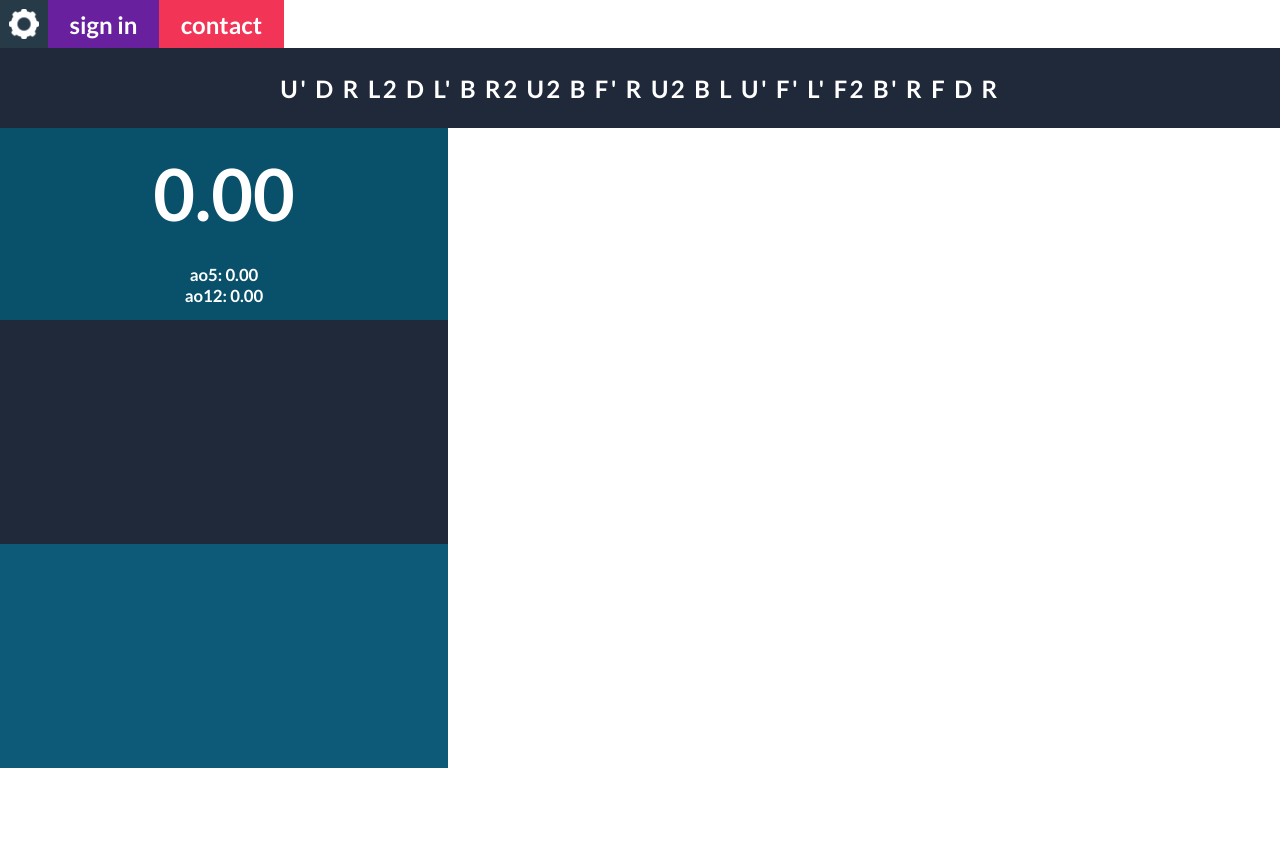
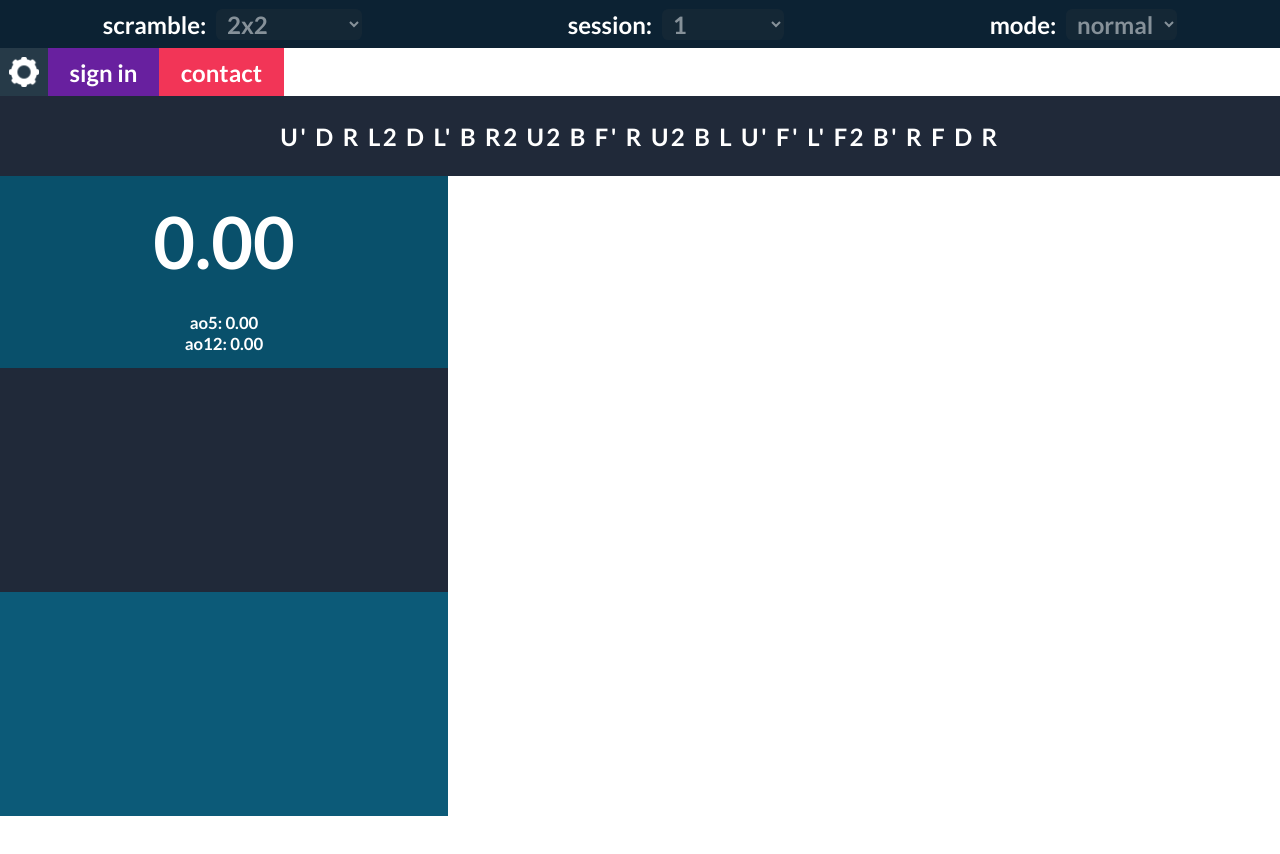
Before and after one commit to pawelkaczoruk/pk-timer, a Vue app: page / in a window 1280 px wide. Shown: the top 854 px of the page. Built offline with nearby package versions, Linux system fonts and the light colour scheme.

Commit message:
create SelectPanel component and add basic styles

```diff
--- a/src/App.vue
+++ b/src/App.vue
@@ -1,5 +1,6 @@
 <template>
   <div id="app">
+    <SelectPanel />
     <MenuBar />
     <Scramble />
     <Display />
@@ -16,6 +17,7 @@ import Cube from './components/Cube'
 import Display from './components/Display'
 import Graph from './components/Graph'
 import Extra from './components/Extra'
+import SelectPanel from './components/SelectPanel'
 
 export default {
   name: 'App',
@@ -25,7 +27,8 @@ export default {
     Cube,
     Display,
     Graph,
-    Extra
+    Extra,
+    SelectPanel
   }
 }
 </script>
--- a/src/assets/styles/variables.scss
+++ b/src/assets/styles/variables.scss
@@ -8,4 +8,5 @@
   --space-blue: #202939;
   --yale-blue: #09506B;
   --sapphire-blue: #0C5A78;
+  --denim-blue: #0C2233;
 }
--- /dev/null
+++ b/src/components/SelectPanel.vue
@@ -0,0 +1,66 @@
+<template>
+  <div class="select-panel">
+    <label for="cube">scramble:
+      <select id="cube">
+        <option :key="index" v-for="(scramble, index) in scrambles" :value="scramble">{{ scramble }}</option>
+      </select>
+    </label>
+
+    <label for="session">session:
+      <select id="session">
+        <option :key="index" v-for="(session, index) in sessions" value="index">{{ session }}</option>
+      </select>
+    </label>
+
+    <label for="mode">mode:
+      <select id="mode">
+        <option :key="index" v-for="(mode, index) in modes" :value="mode">{{ mode }}</option>
+      </select>
+    </label>
+  </div>
+</template>
+
+<script>
+export default {
+  name: 'SelectPanel',
+  data() {
+    return {
+      scrambles: ['2x2', '3x3', '4x4', '5x5', '6x6', '7x7', '3x3oh', 'pyraminx', 'megaminx', 'skweb', 'square1', 'clock', '3x3bld', '4x4bld', '5x5bld'],
+      sessions: ['1', 'test2', 'practice'],
+      modes: ['normal', 'mo3', 'ao5']
+    }
+  }
+}
+</script>
+
+<style lang="scss" scoped>
+
+.select-panel {
+  height: 3em;
+  width: 100%;
+  background: var(--denim-blue);
+  display: flex;
+  justify-content: space-around;
+  align-items: center;
+
+  label, select {
+    font-size: 1.5rem;
+  }
+
+  select {
+    background: rgba(71, 71, 71, 0.287);
+    border: none;
+    border-radius: .4rem;
+    opacity: .5;
+    margin-left: .2em;
+    padding: 0 .3em;
+    cursor: pointer;
+
+    option {
+      background: var(--denim-blue);
+    }
+  }
+
+}
+
+</style>
```
